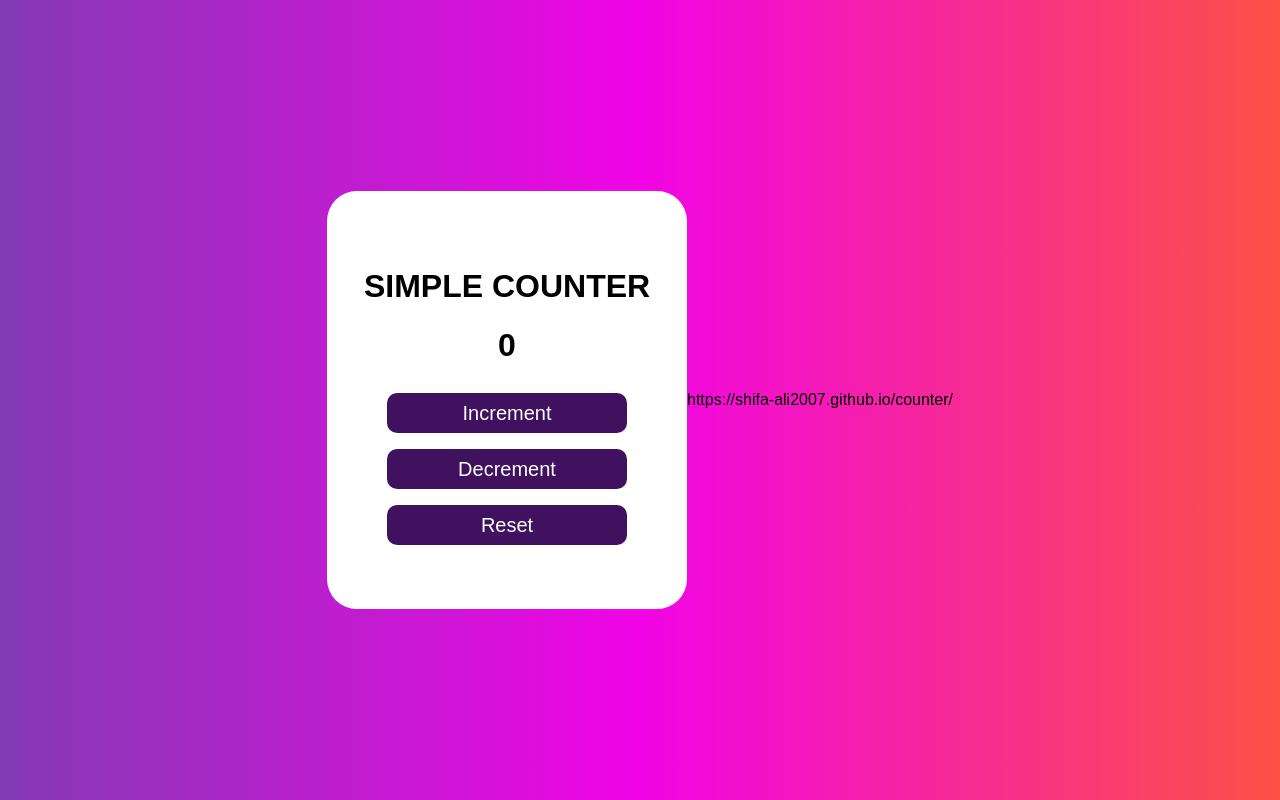
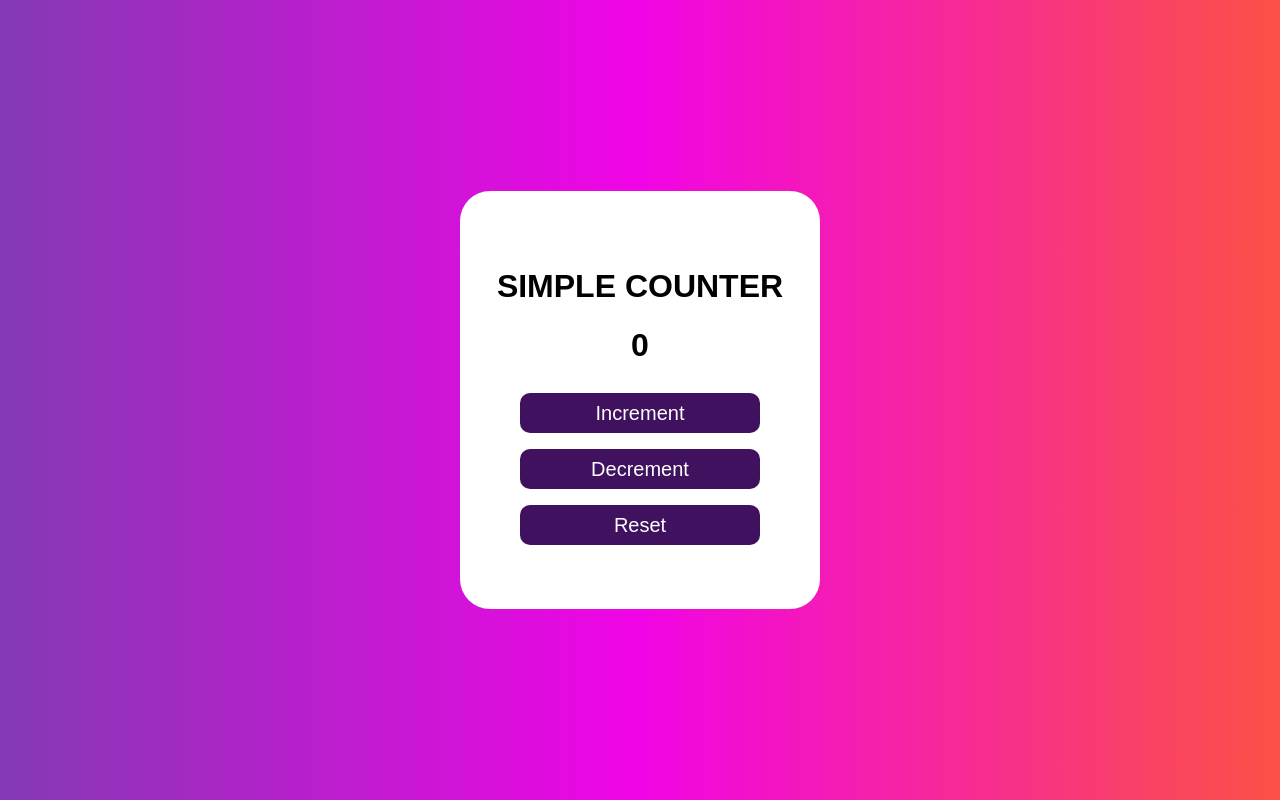
Before and after one commit to shifa-ali2007/counter, a plain HTML site: page index.html in a window 1280 px wide. Drawn offline with Linux system fonts and the light colour scheme.

Commit message:
commented deployed link

```diff
--- a/index.html
+++ b/index.html
@@ -17,4 +17,4 @@
     <script src="app.js"></script>
 </body>
 </html>
-https://shifa-ali2007.github.io/counter/
+<!-- https://shifa-ali2007.github.io/counter/ -->
```
